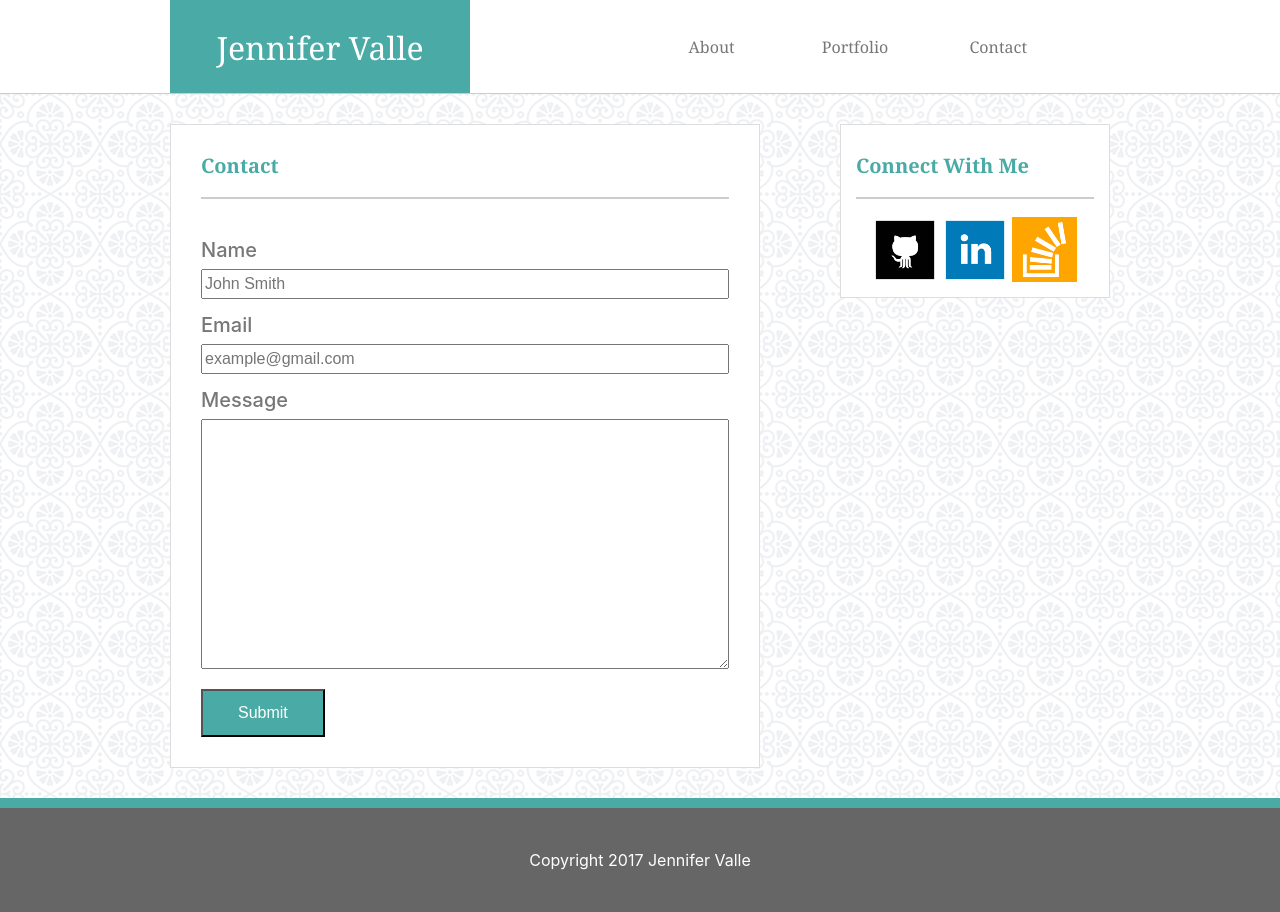
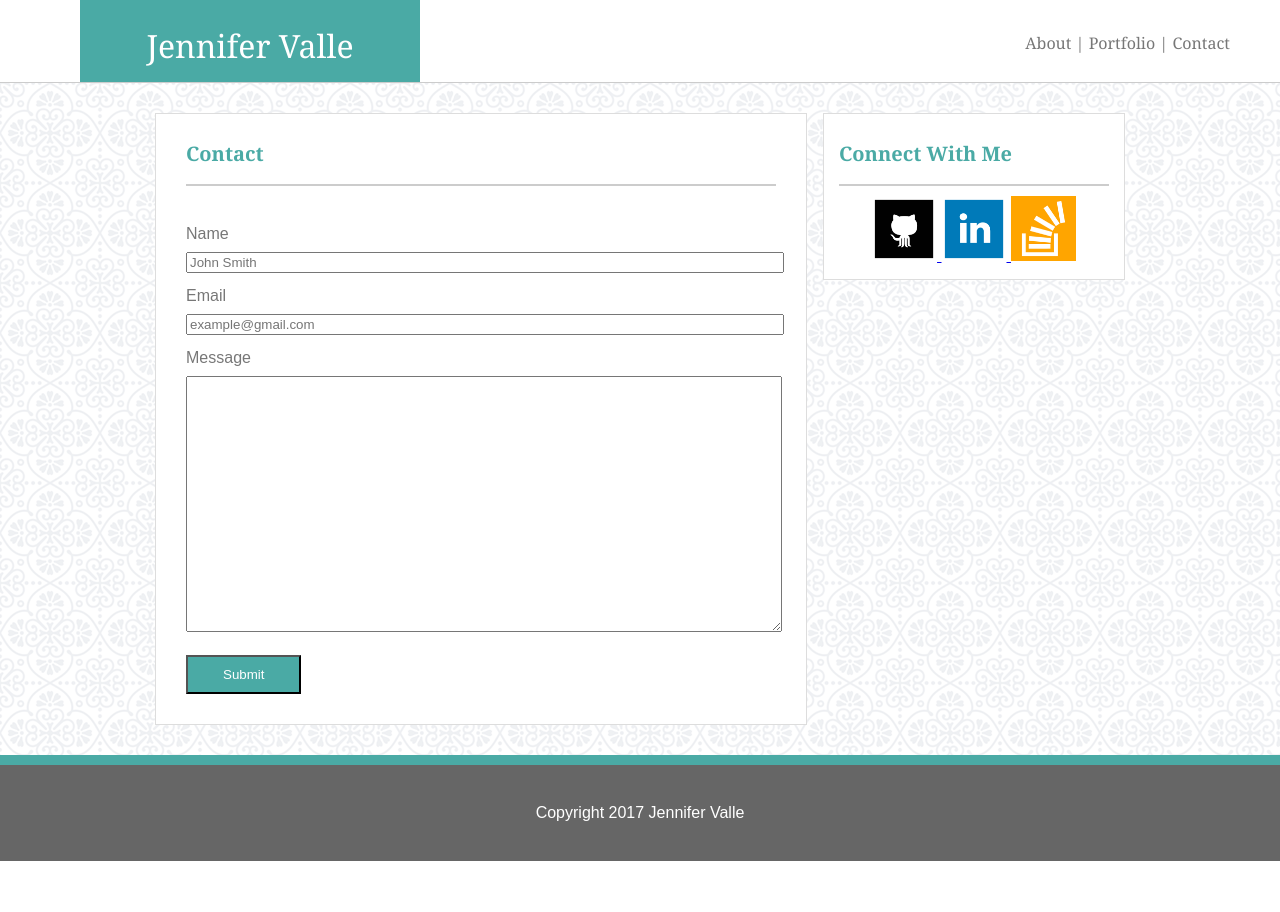
Before and after one commit to jvallexm/Responsive-Portfolio, a plain HTML site: page contact.html in a window 1280 px wide. After the commit the page ends 861 px from the top, so only its background shows below. Drawn offline with nearby package versions, Linux system fonts and the light colour scheme.

Commit message:
Fixed contact

```diff
--- a/assets/style.css
+++ b/assets/style.css
@@ -129,11 +129,13 @@ body{
 /* Form Styles */
 
 input{
-  	width: 100%;
+  	margin-top: 10px;
+    width: 100%;
 }
 textarea{
   	width: 100%;
   	height: 250px;
+    margin-top: 10px;
 }
 h5{
   	padding: 5px;
--- a/contact.html
+++ b/contact.html
@@ -1,49 +1,47 @@
-
+<!DOCTYPE html>
 <html>
   <title>
-		Jennifer Valle | Contact
+    Jennifer Valle | Human Website
   </title>
   <link rel="stylesheet" type="text/css" href="assets/reset.css"/>
   <link rel="stylesheet" type="text/css" href="assets/style.css"/>
-	<link href="https://cdnjs.cloudflare.com/ajax/libs/twitter-bootstrap/4.0.0-alpha.6/css/bootstrap.min.css" rel="stylesheet" />
-
   <body>
 
+    <div class="wrapper">
+
+    <!--Top-->
+
     <div id="header" class="text-center container-fluid">
-      <div class="row">
 
-          <div class="col-md-6">
+          <div id="top-left">
                     <center>
                       <div id="my-name" class="teal">
-                  <h2 class="from-top">Jennifer Valle</h2>
+                          <h1 class="from-top">Jennifer Valle</h1>
                       </div>
                     </center>
                   </div>
 
-          <div class="col-md-6 regular">
-            	<div class="bottom">
-  	            <div class="row">
+                <div id="top-right" class="bottom">
 
-    	              <div class="col-sm-4">
-    	                  <a href="index.html" class="bland regular">About</a>
-    	              </div>
-    	              <div class="col-sm-4">
-    	                  <a href="portfolio.html" class="bland regular">Portfolio</a>
-    	              </div>
-    	             <div class="col-sm-4">
-    	                  Contact
+                      <a class="regular bland">About</a>
+
+                    | <a href="portfolio.html" class="bland regular">Portfolio</a>
+
+                    | <a href="contact.html" class="bland regular">Contact</a>
+
                 </div>
 
     </div>
-              </div>
-          </div>
 
-      </div>
-    </div>
-
+    <!-- Middle -->
+  <center>
     <div id="main">
       <div id="the-middle" class="text-center container-fluid container">
+
+          <!-- About Me -->
+
           <div id="content" class="text-left">
+
              <h3 class="title teal-text gray-line">
               Contact
             </h3>
@@ -59,11 +57,17 @@
 
             </form>
           </div>
+
+      <!-- Connect With Me -->
+
           <div id="sidebar" class="text-left">
+
             <h5 class="title teal-text gray-line">
               Connect With Me
             </h5>
-            <center>
+
+            <div id="links">
+
               <a href="http://www.github.com/jvallexm"
                  target="_blank">
 
@@ -87,10 +91,14 @@
                    class="icon"
                    title="Stack Overflow"/>
               </a>
-	        </center>
+
+          </div>
+
           </div>
       </div>
     </div>
+  </center>
+  <!-- Bottom -->
 
   <div class="teal bar"></div>
 
@@ -98,5 +106,7 @@
     Copyright 2017 Jennifer Valle
   </div>
 
+  </div>
+
   </body>
 </html>
```
Also changed, not shown: index.html (+1 -1 lines). Lines whose indentation alone changed are shown as unchanged.
